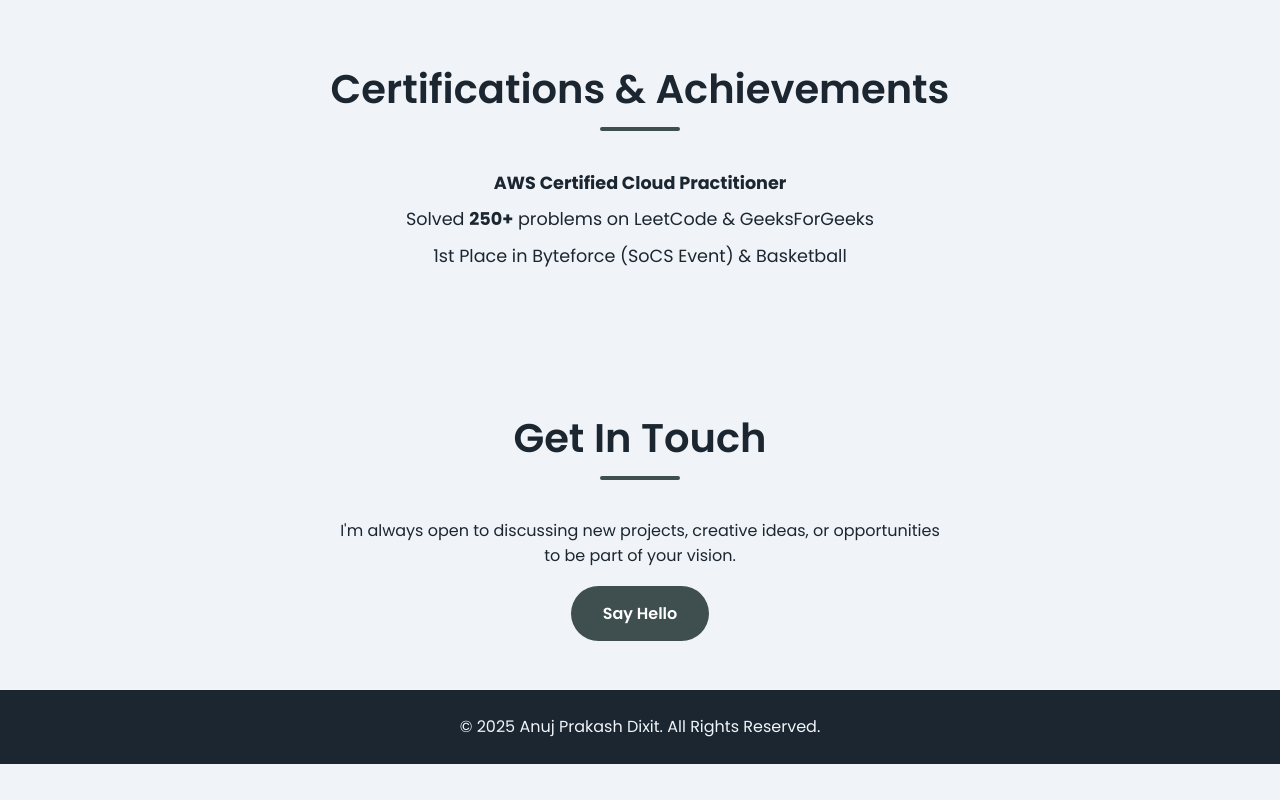
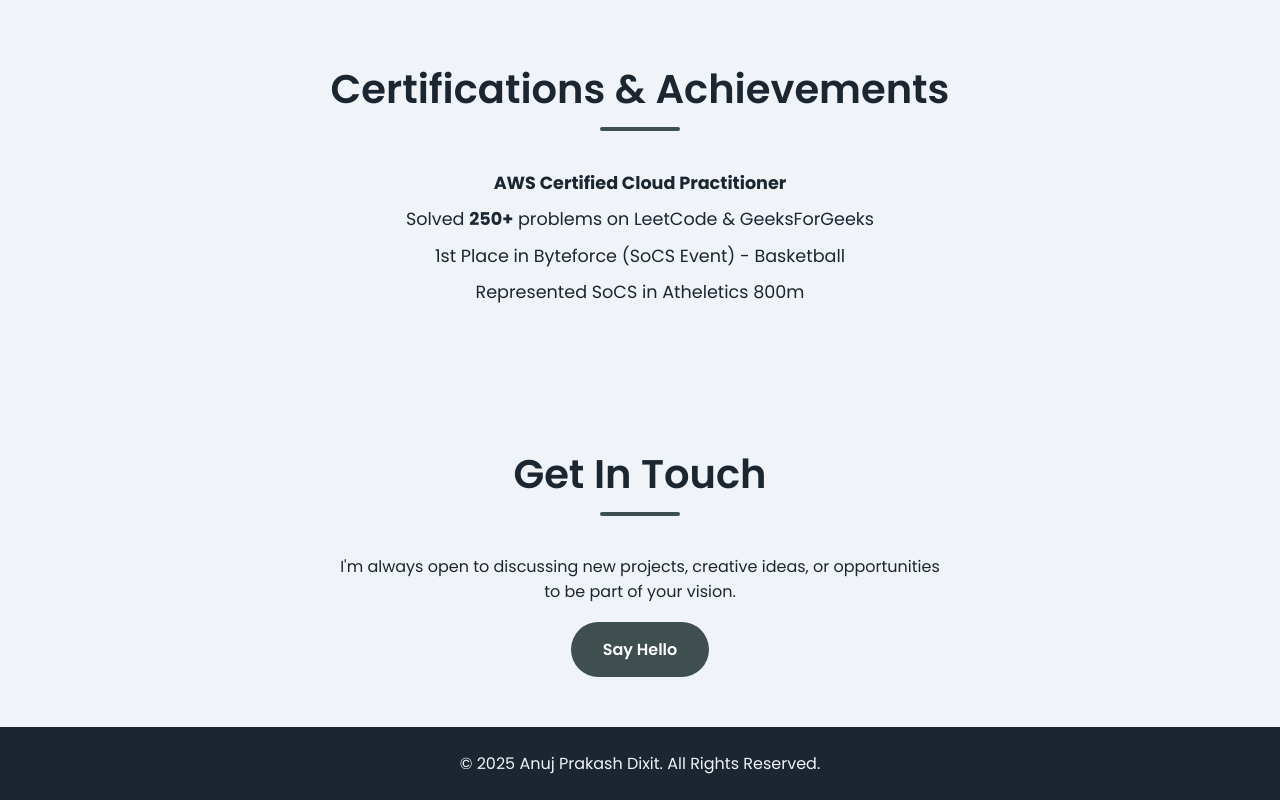
Before and after one commit to AnujPrakashDixit/anujprkashdixit, a plain HTML site: page index.html in a window 1280 px wide. Shown: the part 2869-3669 px from the top of the page. Before the commit the page ends 3633 px from the top, so only its background shows below. Drawn offline with Linux system fonts and the light colour scheme.

```diff
--- a/index.html
+++ b/index.html
@@ -117,7 +117,9 @@
              <ul>
                 <li><strong>AWS Certified Cloud Practitioner</strong></li>
                 <li>Solved <strong>250+</strong> problems on LeetCode & GeeksForGeeks</li>
-                <li>1st Place in Byteforce (SoCS Event) & Basketball</li>
+                <li>1st Place in Byteforce (SoCS Event) - Basketball</li>
+                <li>Represented SoCS in Atheletics 800m
+                </li>
             </ul>
         </section>
 
```
